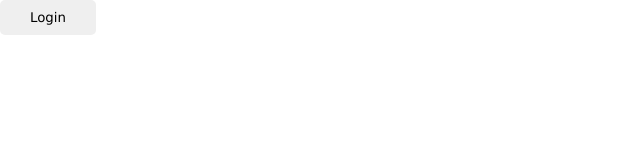
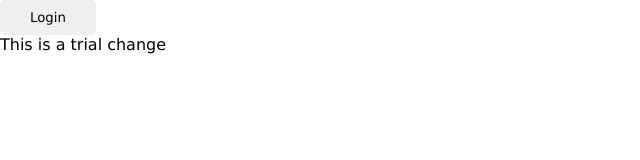
Before and after one commit to Frederic-200/payroll_system, a plain HTML site: page login.html in a window 1280 px wide. Shown: the whole page, without its empty margins (0-640 px from the left). Drawn offline with nearby package versions, Linux system fonts and the light colour scheme.

Commit message:
Test lng

```diff
--- a/login.html
+++ b/login.html
@@ -14,6 +14,7 @@
 </head>
 <body>
     <button type="submit" id="btn-back">Login</button>
+    <p>This is a trial change</p>
 </body>
 </html>
 
```
